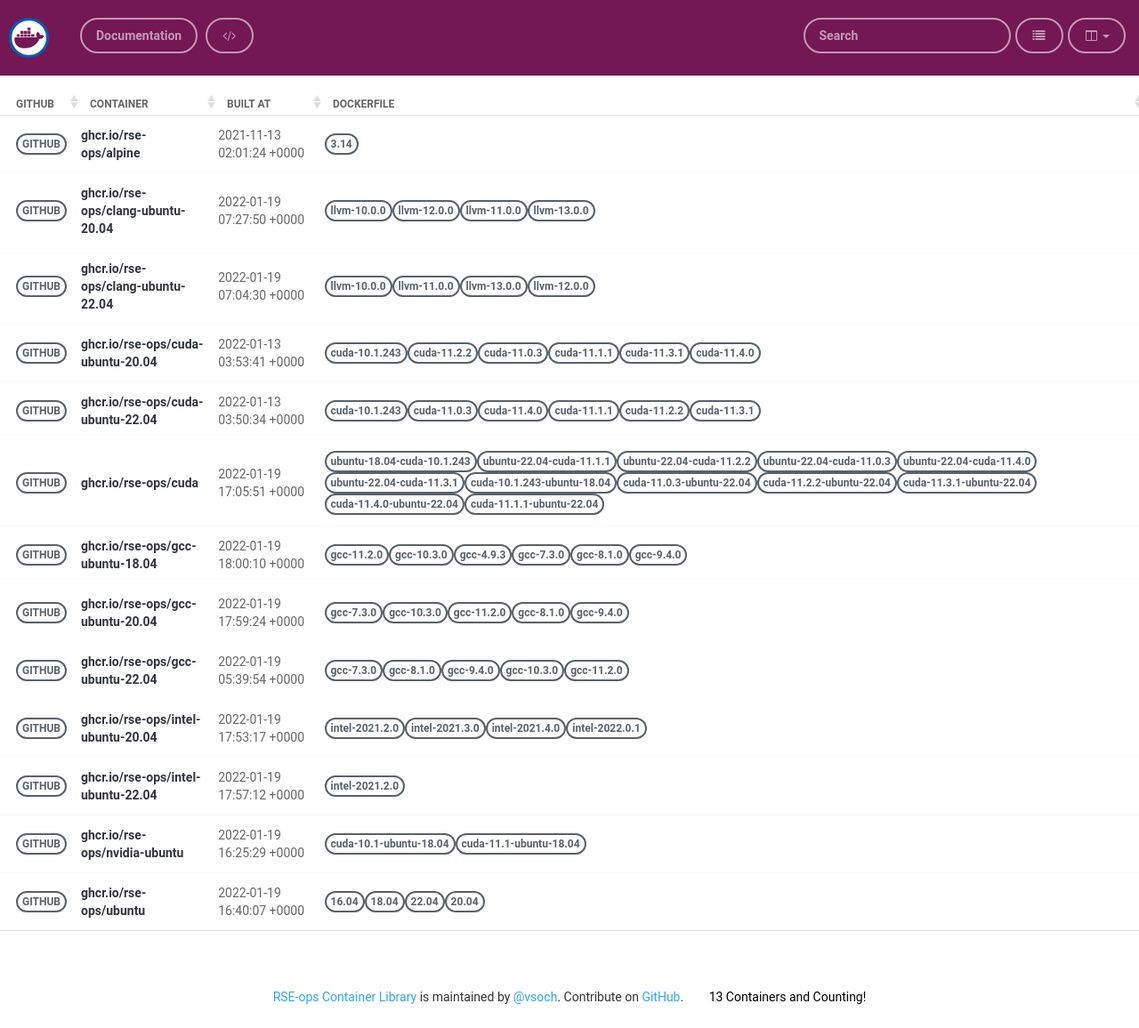
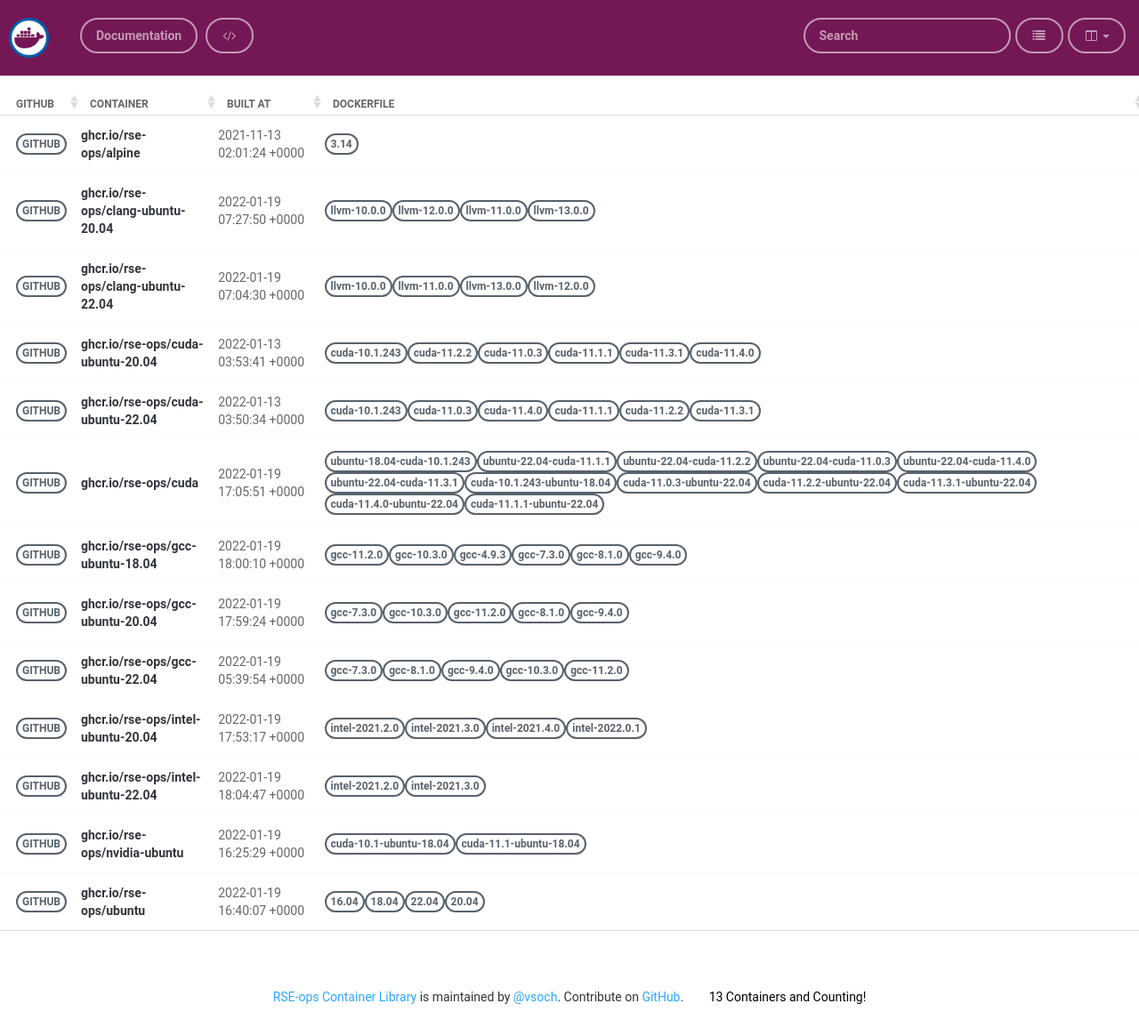
Before and after one commit to rse-ops/docker-images, a Jekyll site: the page built from pages/index.md, in a window 1280 px wide. Shown: the whole page at 89% size. Built offline with Jekyll 4.4.1, drawn with Linux system fonts in a browser that asks for light colours; nearby versions of some CDN libraries.

Commit message:
Automated push to update library 2022-01-19

```diff
--- a/_library/ghcr.io-rse-ops-intel-ubuntu-22.04.md
+++ b/_library/ghcr.io-rse-ops-intel-ubuntu-22.04.md
@@ -1,7 +1,7 @@
 ---
 layout: container
 name: ghcr.io/rse-ops/intel-ubuntu-22.04
-updated_at: 2022-01-19 17:57:12.697920
+updated_at: 2022-01-19 18:04:47.563685
 
 
 container_url: https://github.com/orgs/rse-ops/packages/container/package/intel-ubuntu-22.04
@@ -9,5 +9,8 @@ versions:
  - tag: intel-2021.2.0
    dockerfile: https://github.com/rse-ops/docker-images/blob/main/ubuntu/intel/Dockerfile
    manifest: https://crane.ggcr.dev/manifest/ghcr.io/rse-ops/intel-ubuntu-22.04:intel-2021.2.0
+ - tag: intel-2021.3.0
+   dockerfile: https://github.com/rse-ops/docker-images/blob/main/ubuntu/intel/Dockerfile
+   manifest: https://crane.ggcr.dev/manifest/ghcr.io/rse-ops/intel-ubuntu-22.04:intel-2021.3.0
 
 ---
```
